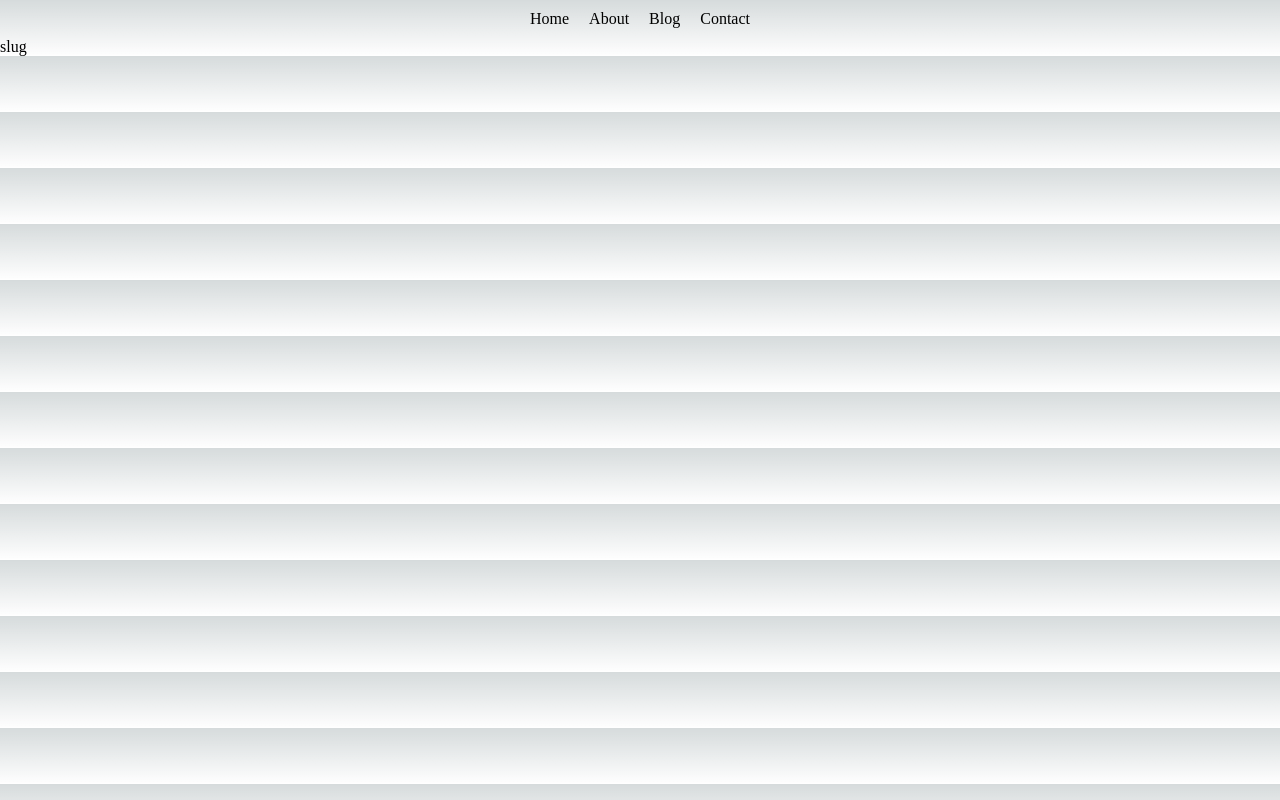
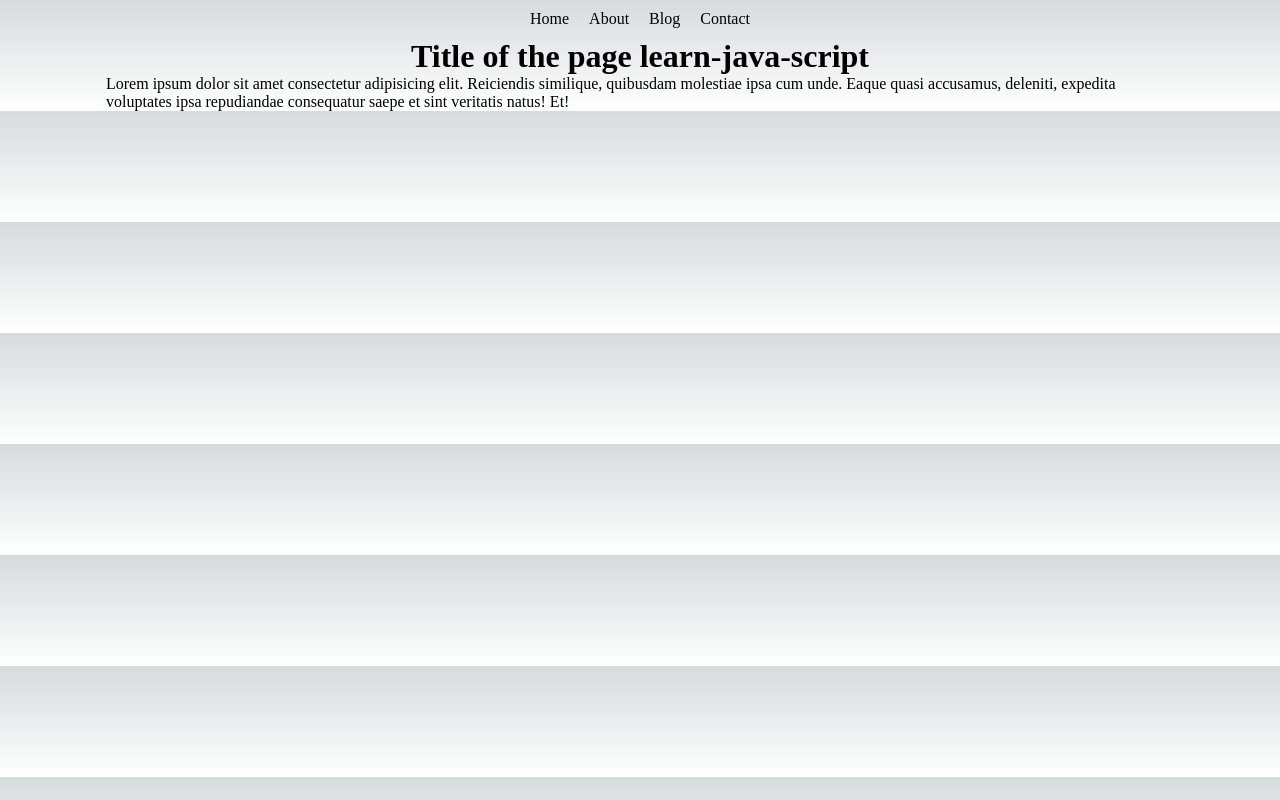
Before and after one commit to asimmaqsood57/Hunting-Coders-in-Next-Js, a Next.js app: page /blogpost/learn-java-script in a window 1280 px wide. Built offline with nearby package versions, Linux system fonts and the light colour scheme.

Commit message:
blog data is added

```diff
--- /dev/null
+++ b/blogData/learn-react.json
@@ -0,0 +1,6 @@
+{
+  "title": "How to learn React js",
+  "description": "This is a tutorial on how to learn React js",
+  "author": "John Doe",
+  "tags": ["reactjs", "javascript"]
+}
--- a/src/pages/api/hello.js
+++ b/src/pages/api/hello.js
@@ -1,5 +1,5 @@
 // Next.js API route support: https://nextjs.org/docs/api-routes/introduction
 
 export default function handler(req, res) {
-  res.status(200).json({ name: 'John Doe' })
+  res.status(200).json({ name: "John Doe" });
 }
--- a/src/pages/blogpost/[slug].js
+++ b/src/pages/blogpost/[slug].js
@@ -1,10 +1,23 @@
 import React from "react";
 import { useRouter } from "next/router";
+import styles from "../../styles/BlogPost.module.css";
 
 const slug = () => {
   const router = useRouter();
   const { slug } = router.query;
-  return <div>slug</div>;
+  return (
+    <div className={styles.container}>
+      <h1>Title of the page {slug}</h1>
+      <div>
+        <p>
+          Lorem ipsum dolor sit amet consectetur adipisicing elit. Reiciendis
+          similique, quibusdam molestiae ipsa cum unde. Eaque quasi accusamus,
+          deleniti, expedita voluptates ipsa repudiandae consequatur saepe et
+          sint veritatis natus! Et!
+        </p>
+      </div>
+    </div>
+  );
 };
 
 export default slug;
--- /dev/null
+++ b/src/styles/BlogPost.module.css
@@ -0,0 +1,10 @@
+.container {
+  display: flex;
+  flex-direction: column;
+  justify-content: center;
+  align-items: center;
+  width: 100%;
+  max-width: var(--max-width);
+  padding: 0 1rem;
+  margin: 0 auto;
+}
--- a/src/styles/Home.module.css
+++ b/src/styles/Home.module.css
@@ -6,18 +6,17 @@
   padding: 1rem;
   min-height: 100vh;
 }
+.container {
+  display: flex;
+  flex-direction: column;
+  justify-content: center;
+  align-items: center;
+  width: 100%;
+  max-width: var(--max-width);
+  padding: 0 1rem;
+  margin: 0 auto;
+}
 
-.blogs {
-  display: flex;
-  justify-content: center;
-  flex-direction: column;
-}
-.blogItem {
-  border: 2px solid white;
-  padding: 30px;
-  margin: 16px;
-  border-radius: 62px 9px;
-}
 .description {
   display: inherit;
   justify-content: inherit;
```
Also changed, not shown: blogData/learn-js.json (added, +7 -0 lines), blogData/learn-nextjs.json (added, +16 -0 lines), src/pages/blog.js (+39 -1 lines), src/pages/index.js (+0 -32 lines), src/styles/Blog.module.css (added, +11 -0 lines).
